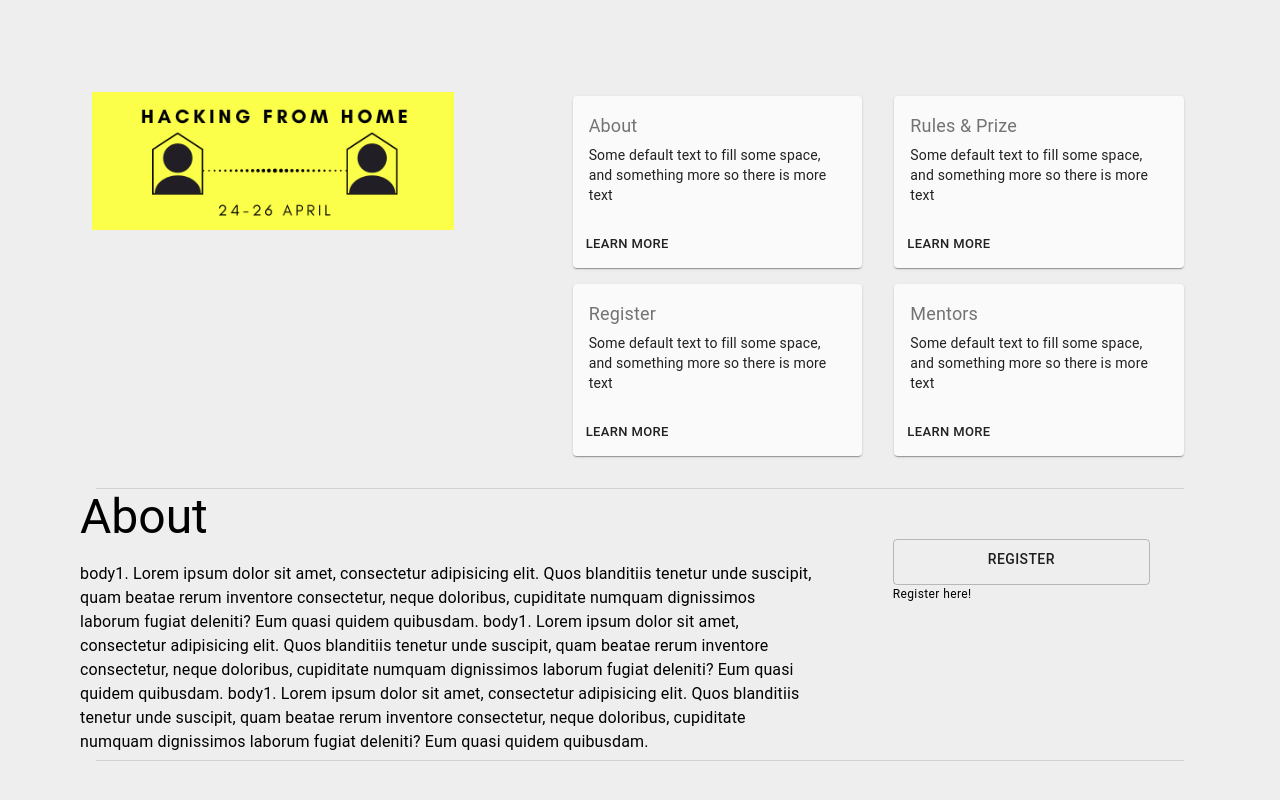
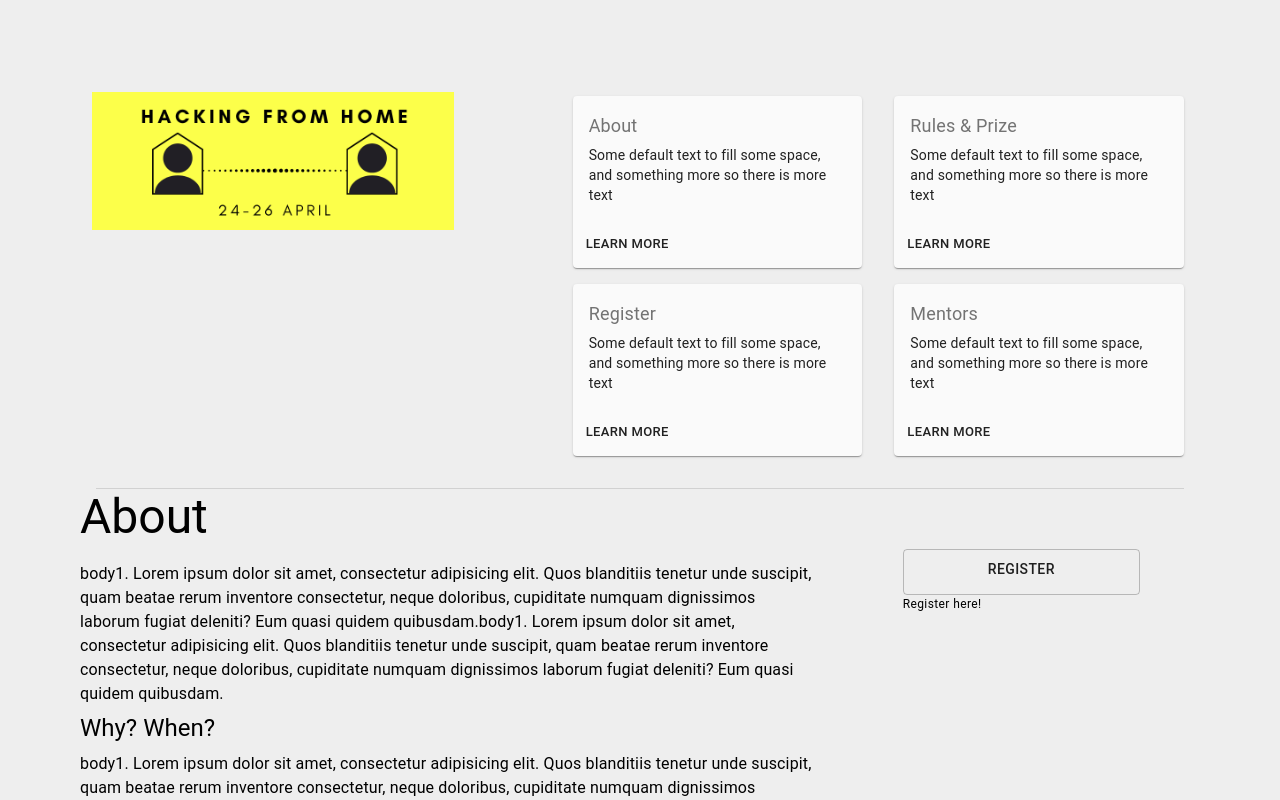
Before and after one commit to hackingfromhome/hackingfromhome.github.io, a React (Create React App) app: page / in a window 1280 px wide. Shown: the top 800 px of the page. Built offline with nearby package versions, Linux system fonts and the light colour scheme.

Commit message:
Add more typography in about page

```diff
--- a/src/home.jsx
+++ b/src/home.jsx
@@ -109,11 +109,11 @@ const Register = () => {
 };
 
 const RegisterButton = ({ registerFn }) => (
-  <Box p="50px">
+  <Box p="60px">
     <Button
       variant="outlined"
-      background-color="yellow"
       size="large"
+      width="70%"
       fullWidth
       onClick={registerFn}
     >
@@ -138,14 +138,24 @@ const About = ({ registerFn }) => {
           body1. Lorem ipsum dolor sit amet, consectetur adipisicing elit. Quos
           blanditiis tenetur unde suscipit, quam beatae rerum inventore
           consectetur, neque doloribus, cupiditate numquam dignissimos laborum
+          fugiat deleniti? Eum quasi quidem quibusdam.body1. Lorem ipsum dolor
+          sit amet, consectetur adipisicing elit. Quos blanditiis tenetur unde
+          suscipit, quam beatae rerum inventore consectetur, neque doloribus,
+          cupiditate numquam dignissimos laborum fugiat deleniti? Eum quasi
+          quidem quibusdam.
+        </Typography>
+        <Typography variant="h5" component="h2" gutterBottom>
+          Why? When?
+        </Typography>
+        <Typography variant="body1" gutterBottom>
+          body1. Lorem ipsum dolor sit amet, consectetur adipisicing elit. Quos
+          blanditiis tenetur unde suscipit, quam beatae rerum inventore
+          consectetur, neque doloribus, cupiditate numquam dignissimos laborum
           fugiat deleniti? Eum quasi quidem quibusdam. body1. Lorem ipsum dolor
           sit amet, consectetur adipisicing elit. Quos blanditiis tenetur unde
           suscipit, quam beatae rerum inventore consectetur, neque doloribus,
           cupiditate numquam dignissimos laborum fugiat deleniti? Eum quasi
-          quidem quibusdam. body1. Lorem ipsum dolor sit amet, consectetur
-          adipisicing elit. Quos blanditiis tenetur unde suscipit, quam beatae
-          rerum inventore consectetur, neque doloribus, cupiditate numquam
-          dignissimos laborum fugiat deleniti? Eum quasi quidem quibusdam.
+          quidem quibusdam.
         </Typography>
       </Grid>
       <Grid item xs={4}>
```
